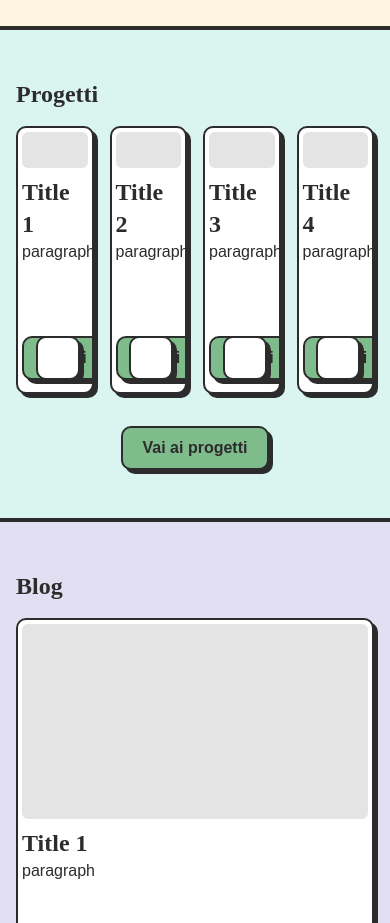
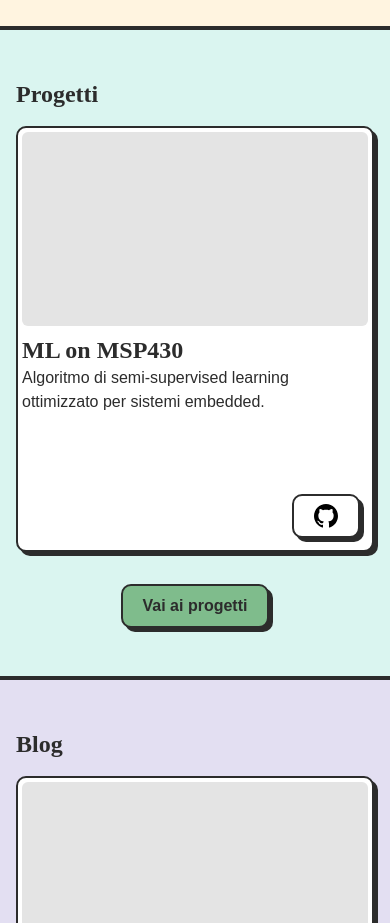
Before and after one commit to MatMyfta/svelte-portfolio, a SvelteKit app: page / in a window 390 px wide. Shown: the part 808-1731 px from the top of the page. Built offline with nearby package versions, Linux system fonts and the light colour scheme.

Commit message:
link target blank, and project actual content

```diff
--- a/src/routes/+page.svelte
+++ b/src/routes/+page.svelte
@@ -15,12 +15,3 @@
 
 <Projects/>
 <Blog/>
-
-<style>
-	section {
-		display: flex;
-		flex-direction: column;
-		justify-content: center;
-		align-items: center;
-	}
-</style>
--- a/src/routes/Header.svelte
+++ b/src/routes/Header.svelte
@@ -30,7 +30,7 @@
 					{/each} -->
 					<li class="flex items-center space-x-3 pb-1">
 						{#each socials as social}
-							<a class="btn-light px-2 py-2" href={social.route}>
+							<a class="btn-light px-2 py-2" href={social.route} target="_blank">
 								<img width="24px" height="24px" src={social.icon} alt={social.name} />
 							</a>
 						{/each}
--- a/src/routes/Projects.svelte
+++ b/src/routes/Projects.svelte
@@ -1,34 +1,35 @@
 <script>
 	import github from '$lib/images/github.svg';
 
-	const sections = {
-		'Title 1': 'paragraph',
-		'Title 2': 'paragraph',
-		'Title 3': 'paragraph',
-		'Title 4': 'paragraph'
-	};
+	const projects = [
+		{title: 'ML on MSP430', paragraph: 'Algoritmo di semi-supervised learning ottimizzato per sistemi embedded.', link: null, github: 'https://github.com/MatMyfta/ML-on-MSP430'},
+    ];
 	// Object.entries() converts an Object into an array of arrays, each sub array first index is the a key and the second index is a value
 </script>
 
 <section class="bg-greenSoft border-b-4 w-100 py-12">
 	<div class="container mx-auto px-4">
 		<h1 class="font-[900] text-2xl lg:text-4xl text-left mb-4">Progetti</h1>
-		<div class="grid grid-cols-4 gap-4">
-			{#each Object.entries(sections) as [title, paragraph]}
+		<div class="grid grid-cols-1 sm:grid-cols-2 lg:grid-cols-3 xl:grid-cols-4 gap-4">
+			{#each projects as project}
 				<div class="card bg-[#fff]">
 					<div class="bg-[#e4e4e4] w-100 aspect-[16/9] rounded-[6px]"></div>
 					<div class="h-40">
-						<h1 class="text-2xl font-[600] mt-2">{title}</h1>
-						<p class="mb-4">{paragraph}</p>
+						<h1 class="text-2xl font-[600] mt-2">{project.title}</h1>
+						<p class="mb-4">{project.paragraph}</p>
 					</div>
 					<div class="mb-2 grid grid-cols-2 justify-between mr-2">
                         <div class="flex justify-start">
-                            <a href="/" class="btn bg-greenAccent inline-block">Leggi</a>
+                            {#if project.link}
+                            <a href="{project.link}" class="btn bg-greenAccent inline-block">Leggi</a>
+                            {/if}
                         </div>
                         <div class="flex justify-end">
-                            <a href="/" class="btn bg-[#fff] inline-block">
+                            {#if project.github}
+                            <a href="{project.github}" class="btn bg-[#fff] inline-block" target="_blank">
 								<img width="24px" height="24px" src={github} alt="Github" />
                             </a>
+                            {/if}
                         </div>
 					</div>
 				</div>
@@ -36,6 +37,6 @@
 		</div>
 	</div>
 	<div class="container mx-auto mt-8 flex justify-center">
-		<a href="/" class="btn bg-greenAccent">Vai ai progetti</a>
+		<a aria-disabled="true" role="link" class="btn btn-disabled bg-greenAccent">Vai ai progetti</a>
 	</div>
 </section>
--- a/src/routes/styles.css
+++ b/src/routes/styles.css
@@ -102,12 +102,17 @@ a.btn-light {
 	box-shadow: 4px 4px var(--color-black);
 	border-radius: 10px;
 	transition: all 0.125s ease;
+	user-select: none;
 }
 
 a.btn {
 	padding: 8px 20px;
 	font-weight: bold;
 	font-size: 16px;
+}
+
+a.btn-disabled {
+	cursor: not-allowed;
 }
 
 a.btn-light:hover,
--- a/tailwind.config.js
+++ b/tailwind.config.js
@@ -13,6 +13,8 @@ export default {
       yellowAccent: '#FFDC58',
       violetSoft: '#e3dff2',
       magentaAccent: '#bd52eb',
+      redSoft: '#fcd7d7',
+      redAccent: '#ff6b6b',
     },
     fontFamily: {
       display: 'Public Sans',
```
